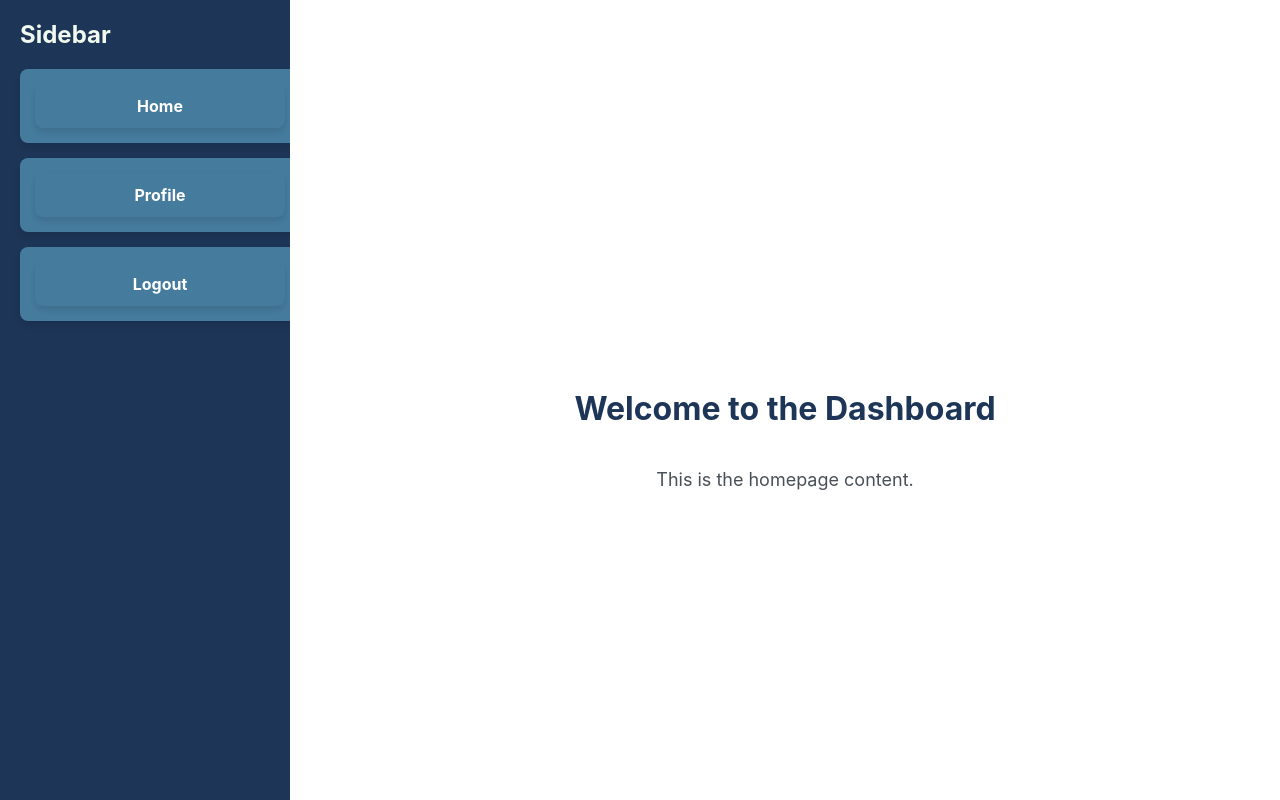
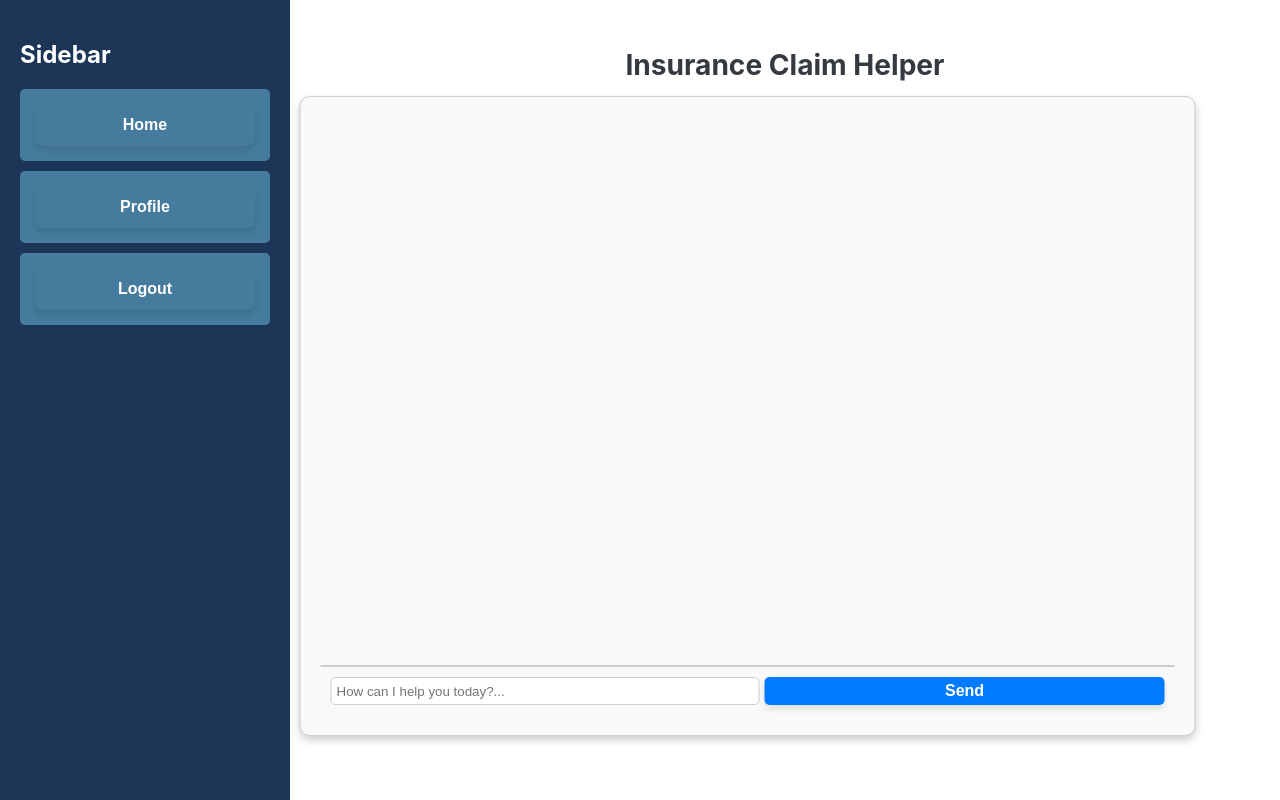
Before and after one commit to liyuxiao2/Insurify, a React (Create React App) app in the folder disaster-relief-app/client/: page /dashboard in a window 1280 px wide. Built offline with nearby package versions, Linux system fonts and the light colour scheme.

Commit message:
finished creating the ai chatbot for the interface

```diff
--- /dev/null
+++ b/disaster-relief-app/client/src/components/chatbot.css
@@ -0,0 +1,53 @@
+.chatbot {
+    position: fixed;
+    bottom: 20px;
+    right: 20px;
+    width: 300px;
+    border: 1px solid #ccc;
+    border-radius: 10px;
+    background: #f9f9f9;
+    box-shadow: 0 4px 8px rgba(0, 0, 0, 0.2);
+}
+
+.chatbot-window {
+    height: 300px;
+    overflow-y: auto;
+    padding: 10px;
+}
+
+.chat-message {
+    margin-bottom: 10px;
+}
+
+.chat-message.user {
+    text-align: right;
+    color: blue;
+}
+
+.chat-message.bot {
+    text-align: left;
+    color: green;
+}
+
+.chatbot-input {
+    display: flex;
+    padding: 10px;
+    border-top: 1px solid #ccc;
+}
+
+.chatbot-input input {
+    flex: 1;
+    padding: 5px;
+    border: 1px solid #ccc;
+    border-radius: 5px;
+}
+
+.chatbot-input button {
+    margin-left: 5px;
+    padding: 5px 10px;
+    background: #007bff;
+    color: white;
+    border: none;
+    border-radius: 5px;
+    cursor: pointer;
+}
--- /dev/null
+++ b/disaster-relief-app/client/src/components/chatbot.js
@@ -0,0 +1,82 @@
+// chatbot.js
+import React, { useState } from 'react';
+import './chatbot.css';
+
+const ChatBot = () => {
+    const [messages, setMessages] = useState([]);
+    const [userMessage, setUserMessage] = useState("");
+
+    const handleSendMessage = async () => {
+        if (!userMessage.trim()) return; // Prevent sending empty messages
+
+        // Add the user's message to the chat
+        const userChat = { sender: 'user', text: userMessage };
+        setMessages([...messages, userChat]);
+
+        const apiKey = "AIzaSyD29hb4r2b-Ht3PEmS5WUAF7wPuGoyu0q0"; // Replace with your API key
+        const url = `https://generativelanguage.googleapis.com/v1beta/models/gemini-1.5-flash:generateContent?key=${apiKey}`;
+
+        const payload = {
+            contents: [
+                {
+                    parts: [{ text: userMessage }], // Dynamic user input
+                },
+            ],
+        };
+
+        try {
+            const response = await fetch(url, {
+                method: "POST",
+                headers: {
+                    "Content-Type": "application/json",
+                },
+                body: JSON.stringify(payload),
+            });
+
+            const data = await response.json();
+            console.log("API Response:", data); // Debug the API response
+
+            // Parse the response
+            if (data.candidates && data.candidates.length > 0) {
+                const botResponse = data.candidates[0].content.parts
+                    .map((part) => part.text || "")
+                    .join(" ");
+                const botChat = { sender: 'bot', text: botResponse };
+                setMessages((prevMessages) => [...prevMessages, botChat]);
+            } else {
+                console.error("Unexpected API Response Structure:", data);
+                const errorMessage = { sender: 'bot', text: 'Unexpected response from server.' };
+                setMessages((prevMessages) => [...prevMessages, errorMessage]);
+            }
+        } catch (error) {
+            console.error("Error connecting to the API:", error);
+            const errorMessage = { sender: 'bot', text: 'Error connecting to the server.' };
+            setMessages((prevMessages) => [...prevMessages, errorMessage]);
+        }
+
+        setUserMessage(""); // Clear the input field
+    };
+
+    return (
+        <div className="chatbot">
+            <div className="chatbot-window">
+                {messages.map((msg, index) => (
+                    <div key={index} className={`chat-message ${msg.sender}`}>
+                        {msg.text}
+                    </div>
+                ))}
+            </div>
+            <div className="chatbot-input">
+                <input
+                    type="text"
+                    value={userMessage}
+                    onChange={(e) => setUserMessage(e.target.value)}
+                    placeholder="How can I help you today?..."
+                />
+                <button onClick={handleSendMessage}>Send</button>
+            </div>
+        </div>
+    );
+};
+
+export default ChatBot;
--- a/disaster-relief-app/client/src/components/dashBoard.css
+++ b/disaster-relief-app/client/src/components/dashBoard.css
@@ -5,31 +5,15 @@ body {
     font-family: Arial, sans-serif;
     background-color: #e9ecef; /* Subtle background color */
     height: 100vh;
-    overflow-y: hidden; /* Prevent scrolling */
+    overflow: hidden; /* Prevent scrolling */
 }
 
 /* General dashboard styling */
 .dashboard {
-    padding: 0px;
     display: flex;
-    overflow-x: auto;
-    overflow-y: hidden; /* Prevent scrolling */
-    flex-direction: row;
     height: 100vh; /* Full viewport height */
     width: 100vw; /* Full viewport width */
     background-color: #f4f4f4;
-}
-
-button{
-    background-color: #457b9d;
-    color: white;
-    border: none;
-    cursor: pointer;
-    font-size: 16px;
-    font-family: inherit;
-    border-radius: 8px;
-    padding: 0px;
-    box-shadow: 0 4px 6px rgba(0, 0, 0, 0.1);
 }
 
 /* Sidebar styling */
@@ -40,19 +24,11 @@ button{
     display: flex;
     flex-direction: column;
     align-items: flex-start;
-    overflow-y: hidden; /* Prevent scrolling */
     padding: 20px;
     box-shadow: 2px 0 5px rgba(0, 0, 0, 0.1); /* Subtle shadow */
 }
 
-.sidebar h2 {
-    font-size: 24px;
-    margin: 0 0 20px;
-    text-align: left;
-    font-weight: bold;
-    color: #f1faee; /* Light blue text */
-}
-
+/* Sidebar buttons */
 .sidebar ul {
     list-style: none;
     padding: 0;
@@ -61,68 +37,117 @@ button{
 }
 
 .sidebar ul li {
-    width: 100%;
-    padding: 15px; /* Increased padding for better spacing */
-    margin-bottom: 15px;
-    background-color: #457b9d; /* Button background */
+    padding: 15px;
+    margin-bottom: 10px;
+    background-color: #457b9d;
     color: white;
-    border-radius: 8px;
-    font-size: 18px; /* Slightly larger text */
-    font-weight: 600; /* Semi-bold text */
-    letter-spacing: 0.5px; /* Slight spacing between letters */
-    text-align: center; /* Center align text */
+    text-align: center;
+    border-radius: 5px;
     cursor: pointer;
-    transition: all 0.3s ease;
-    box-shadow: 0 4px 6px rgba(0, 0, 0, 0.1); /* Subtle shadow */
-    display: flex;
-    align-items: center; /* Vertically align text */
-    justify-content: center; /* Horizontally align text */
 }
 
 .sidebar ul li:hover {
-    background-color: #1d3557; /* Match the sidebar background on hover */
-    color: #a8dadc; /* Light teal text on hover */
-    transform: translateY(-2px); /* Subtle lift effect */
-    box-shadow: 0 6px 10px rgba(0, 0, 0, 0.15); /* Enhanced shadow */
+    background-color: #1d3557;
+    color: #a8dadc;
 }
-
-.sidebar ul li:active {
-    background-color: #003049; /* Darker blue for active state */
-    color: #f1faee;
-    transform: translateY(0); /* Reset lift effect */
-    box-shadow: 0 4px 6px rgba(0, 0, 0, 0.1); /* Reset shadow */
-}
-
-.sidebar ul li:focus {
-    outline: none;
-    box-shadow: 0 0 8px rgba(69, 123, 157, 0.8); /* Focus glow */
-}
-
 
 /* Main content styling */
 .homepage {
-    flex: 1; /* Fills the remaining space next to the sidebar */
-    padding: 40px;
-    overflow-y: auto;
+    flex: 1; /* Fill the remaining space next to the sidebar */
+    display: flex;
+    flex-direction: column; /* Stack children vertically */
+    align-items: center; /* Center children horizontally */
+    justify-content: flex-start; /* Align items to the top */
     background-color: #ffffff;
-    height: 100%; /* Stretch to match the sidebar */
-    color: #343a40;
+    padding: 20px;
+    box-sizing: border-box;
+    height: 100vh; /* Ensure it fills the viewport height */
+}
+.homepage-header {
+    text-align: center; /* Center-align the text */
+    margin-bottom: 20px; /* Add spacing below the header */
+    font-size: 1.5rem; /* Make the text slightly larger */
+    color: #343a40; /* Darker color for better contrast */
+    font-weight: 500; /* Slightly bold */
+}
+/* Chatbot container inside the homepage */
+.homepage .chatbot {
+    width: 70%; /* Take up 60% of the available width */
+    height: 80%; /* Take up 70% of the available height */
+    background: #f9f9f9;
+    border: 1px solid #ccc;
+    border-radius: 10px;
+    box-shadow: 0 4px 8px rgba(0, 0, 0, 0.2);
     display: flex;
     flex-direction: column;
-    align-items: center;
-    justify-content: center;
-    text-align: center;
+    justify-content: space-between;
+    padding: 20px;
+    box-sizing: border-box;
+    transition: all 0.3s ease; /* Smooth resizing transitions */
+    margin: 0 auto; /* Ensure horizontal centering */
+    position: absolute; /* Position it relative to .homepage */
+    top: calc(50% + 10%); /* Move it down by 10% of the parent's height */
+    left: 50%; /* Move it right 50% of the parent's width */
+    transform: translate(-38%, -60%); /* Center it precisely */
+}
+/* Chatbot window styling */
+.homepage .chatbot .chatbot-window {
+    flex: 1;
+    overflow-y: auto;
+    padding: 10px;
+    border-bottom: 1px solid #ccc;
 }
 
-.homepage h1 {
-    font-size: 32px;
-    color: #1d3557;
-    margin-bottom: 20px;
+/* Chat messages */
+.homepage .chatbot .chat-message {
+    margin-bottom: 10px;
 }
 
-.homepage p {
-    font-size: 18px;
-    color: #495057;
-    line-height: 1.6;
-    max-width: 600px;
+.homepage .chatbot .chat-message.user {
+    text-align: right;
+    color: blue;
 }
+
+.homepage .chatbot .chat-message.bot {
+    text-align: left;
+    color: green;
+}
+
+/* Chatbot input area */
+.homepage .chatbot .chatbot-input {
+    display: flex;
+    padding: 10px;
+}
+
+.homepage .chatbot .chatbot-input input {
+    flex: 1;
+    padding: 5px;
+    border: 1px solid #ccc;
+    border-radius: 5px;
+}
+
+.homepage .chatbot .chatbot-input button {
+    margin-left: 5px;
+    padding: 5px 10px;
+    background: #007bff;
+    color: white;
+    border: none;
+    border-radius: 5px;
+    cursor: pointer;
+}
+
+/* Responsive behavior with media queries */
+@media (max-width: 768px) {
+    .homepage .chatbot {
+        width: 80%; /* Expand width on smaller screens */
+        height: 60%; /* Adjust height proportionally */
+    }
+}
+
+@media (max-width: 480px) {
+    .homepage .chatbot {
+        width: 95%; /* Almost full width on very small screens */
+        height: 50%; /* Further reduce height */
+        padding: 10px; /* Reduce padding */
+    }
+}
--- a/disaster-relief-app/client/src/components/dashBoard.js
+++ b/disaster-relief-app/client/src/components/dashBoard.js
@@ -1,5 +1,6 @@
 import React from 'react';
 import { useNavigate, useLocation } from 'react-router-dom';
+import ChatBot from './chatbot.js';
 import './dashBoard.css';
 
 
@@ -44,8 +45,10 @@ const Sidebar = () => {
 const HomePage = () => {
     return (
         <div className="homepage">
-            <h1>Welcome to the Dashboard</h1>
-            <p>This is the homepage content.</p>
+            <div className="homepage-header">
+                <h3> Insurance Claim Helper </h3>
+            </div>
+            <ChatBot />
         </div>
     );
 };
@@ -54,7 +57,7 @@ const DashBoard = () => {
     return (
         <div className="dashboard">
             <Sidebar />
-            <HomePage />
+            <HomePage/>
         </div>
     );
 };
```
